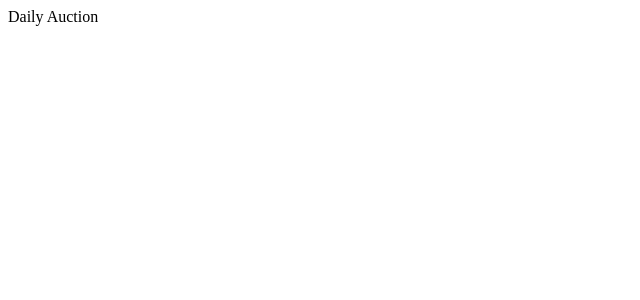
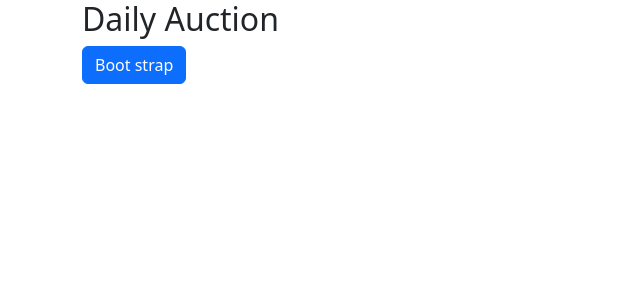
Before and after one commit to FE-teamproject/teamproject, a React (Create React App) app: page / in a window 1280 px wide. Shown: the top 300 px of the page, without its empty margins (0-640 px from the left). Built offline with nearby package versions, Linux system fonts and the light colour scheme.

Commit message:
dundu : bootstrap 초기 설정

```diff
--- a/src/App.js
+++ b/src/App.js
@@ -1,8 +1,15 @@
 import React from 'react';
+import 'bootstrap/dist/css/bootstrap.min.css';
+import { Button } from 'react-bootstrap';
 import { fire } from 'firebase';
 
 function App() {
-  return <div>Daily Auction</div>;
+  return (
+    <div className="container-sm">
+      <h2>Daily Auction</h2>
+      <Button>Boot strap</Button>
+    </div>
+  );
 }
 
 export default App;
```
